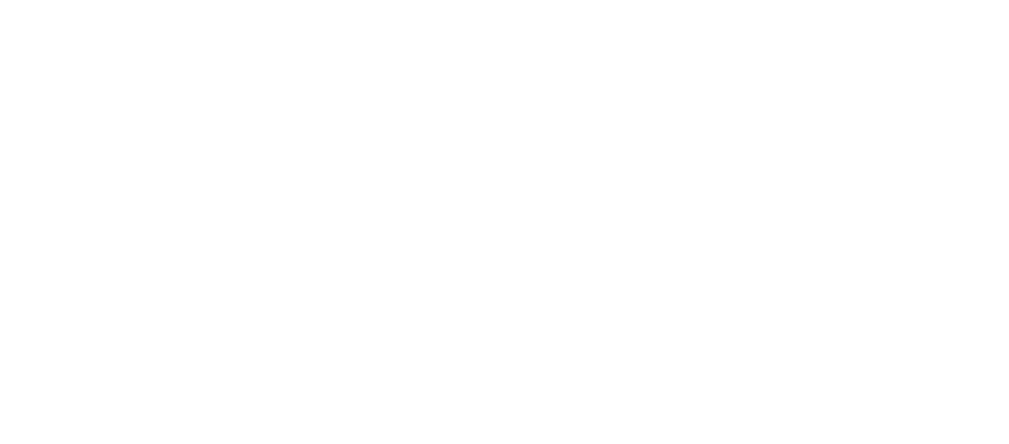
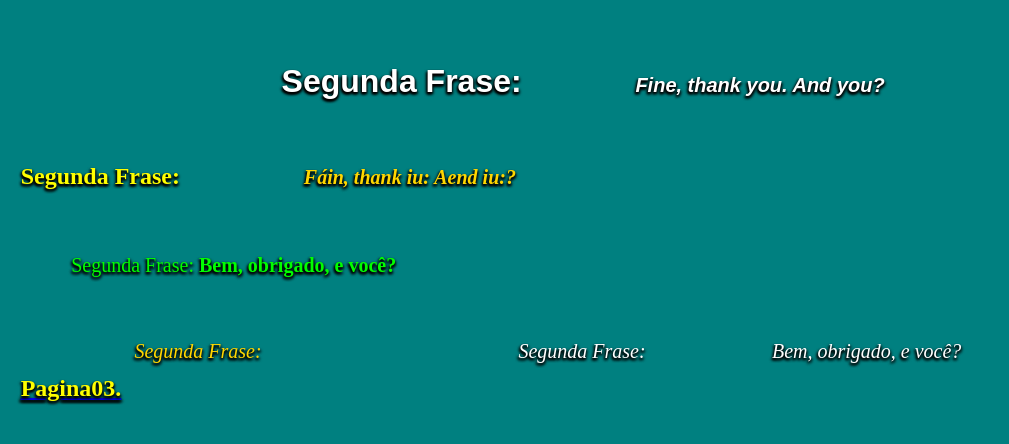
Before and after one commit to edskate/Lista-de-Compras, a plain HTML site: page pagina02.html in a window 1280 px wide. Shown: the whole page, without its empty margins (0-1009 px from the left). Drawn offline with Linux system fonts and the light colour scheme.

Commit message:
pagina 02

```diff
--- a/pagina02.html
+++ b/pagina02.html
@@ -3,9 +3,53 @@
 <head>
     <meta charset="UTF-8">
     <meta name="viewport" content="width=device-width, initial-scale=1.0">
-    <title>Document</title>
+    <title>Segunda frase.</title>
+    <style>
+    body{
+        background-color: #008080;
+        color: currentColor;
+    }
+    h1{
+        color: white;
+        text-shadow: 1px 2px 3px #000, -1px 2px 3px #000, -1px 2px 3px #000;
+        margin: 5%;
+        text-align: center;
+        font-family: Arial, Helvetica, sans-serif;
+    }
+    h2{
+        color: #ffff00;
+        text-shadow: 1px 2px 3px #000, -1px 2px 3px #000, -1px 2px 3px #000;
+         margin: 1%;
+
+
+    }
+    p{
+        color: #00ff00;
+        text-shadow: 1px 2px 3px #000, -1px 2px 3px #000, -1px 2px 3px #000;
+        font-size: 20px;
+         margin: 5%;
+    }
+    i{
+        color: gold;
+        text-shadow: 1px 2px 3px #000, -1px 2px 3px #000, -1px 2px 3px #000;
+        font-size: 20px;
+        margin: 10%;
+    }
+    em{
+        color: #ffffff;
+        text-shadow: 1px 2px 3px #000, -1px 2px 3px #000, -1px 2px 3px #000;
+        font-size: 20px;
+        margin: 10%;
+    }
+</style>
 </head>
 <body>
-
+    <h1>Segunda Frase:<em>Fine, thank you. And you?</em></h1>
+    <h2>Segunda Frase:<i>Fáin, thank iu: Aend iu:?</i></h2>
+    <p>Segunda Frase:     <b>Bem, obrigado, e você?</b></p>
+    <i>Segunda Frase:</i>
+    <em>Segunda Frase:<em>Bem, obrigado, e você?</em></em>
+    <br>
+    <a href="pagina03.html"><h2>Pagina03.</h2></a>
 </body>
 </html>
```
